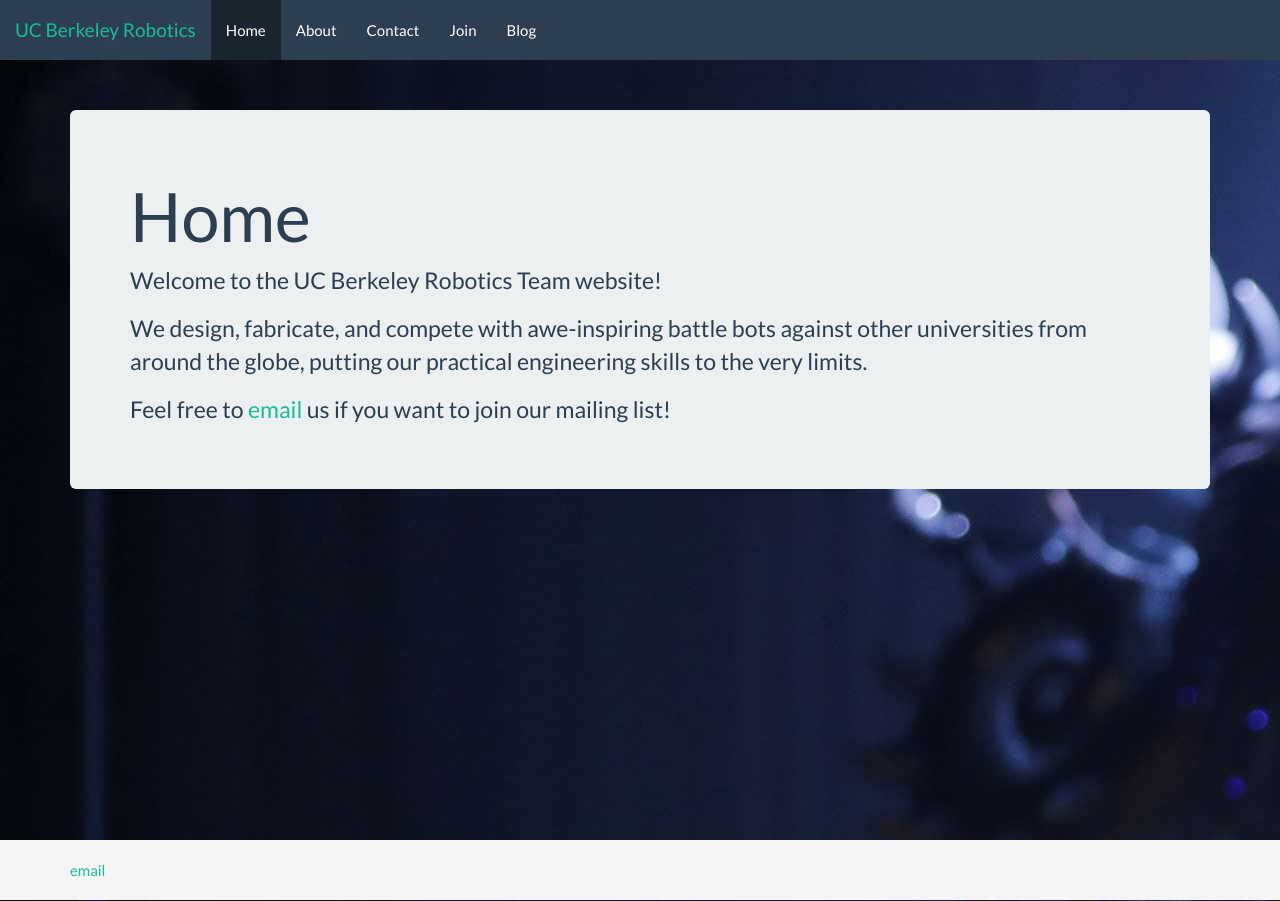
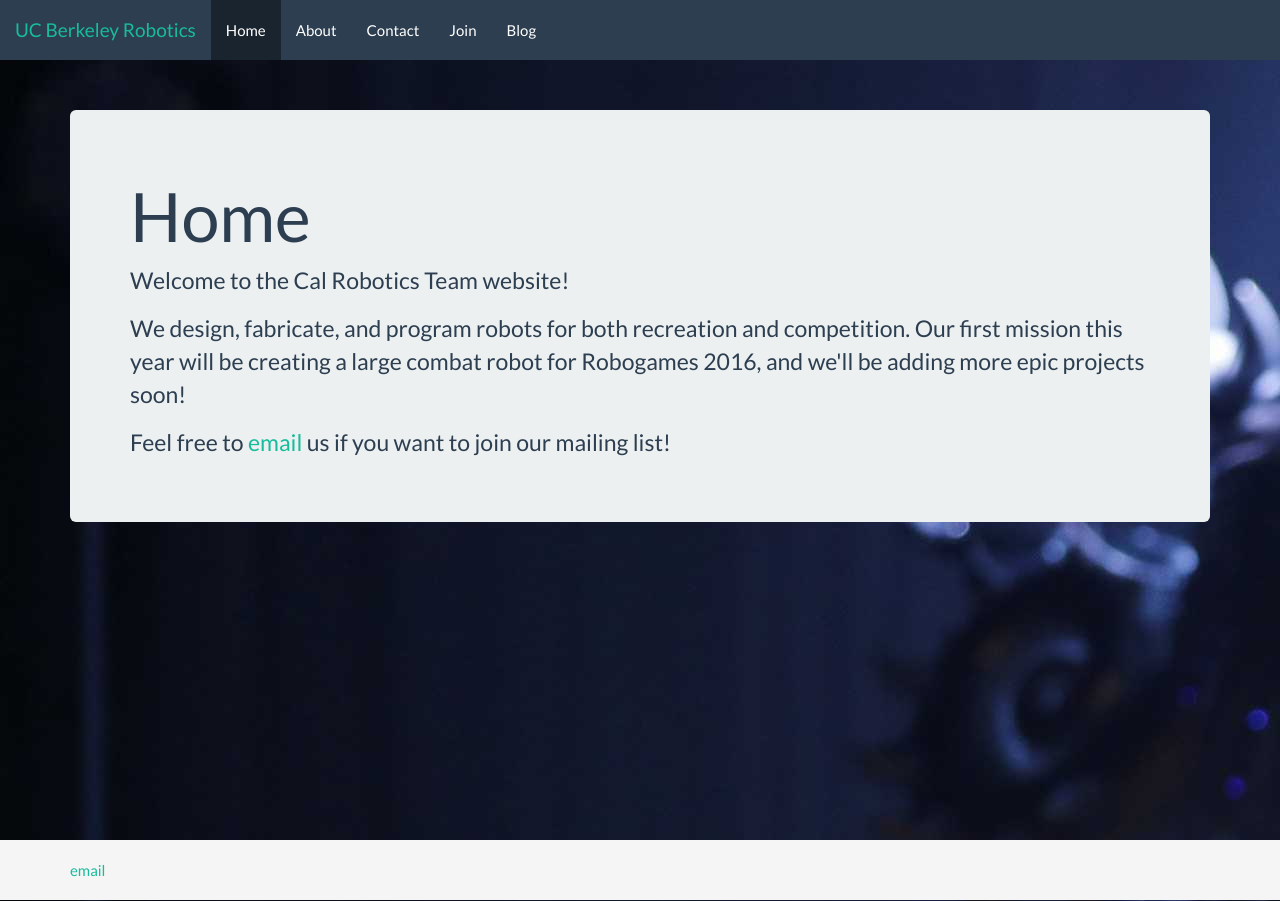
Before and after one commit to ucbrobotics/ucbrobotics.github.io, a Jekyll site: the page built from index.html, in a window 1280 px wide. Built offline with Jekyll 4.4.1, drawn with Linux system fonts in a browser that asks for light colours.

Commit message:
Changed home page text

```diff
--- a/index.html
+++ b/index.html
@@ -6,8 +6,8 @@ title: Home | UC Berkeley Robotics
 	<div class="jumbotron">
 		<!-- <div class="col-sm-9"> -->
 			<h1>Home</h1>
-			<p>Welcome to the UC Berkeley Robotics Team website!</p>
-			<p>We design, fabricate, and compete with awe-inspiring battle bots against other universities from around the globe, putting our practical engineering skills to the very limits.</p>
+			<p>Welcome to the Cal Robotics Team website!</p>
+			<p>We design, fabricate, and program robots for both recreation and competition. Our first mission this year will be creating a large combat robot for Robogames 2016, and we'll be adding more epic projects soon!</p>
 			<p>Feel free to <a href="mailto:ucbrobotics@gmail.com">email</a> us if you want to join our mailing list!</p>
 		<!-- </div>
 		<div class="col-sm-3"> -->
```
